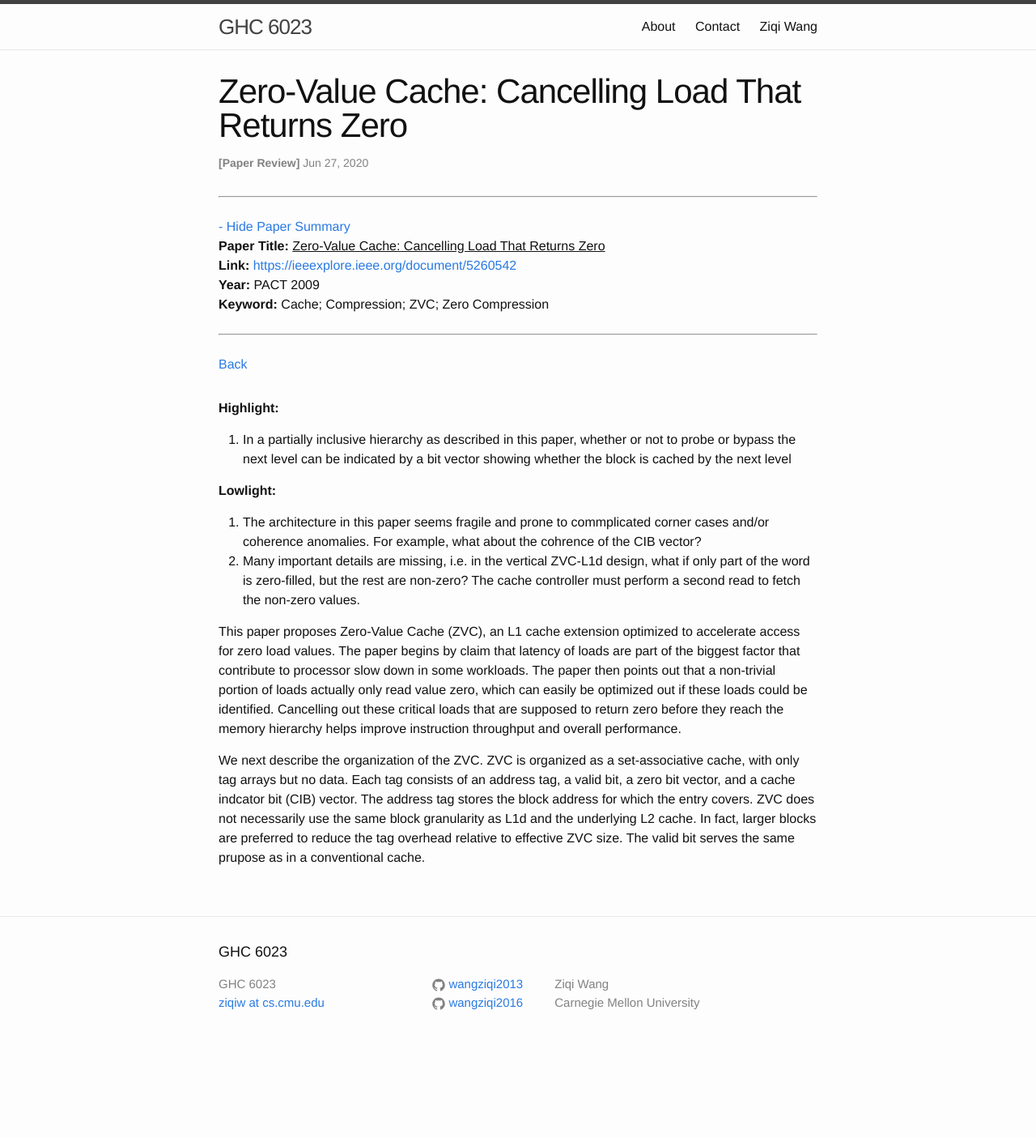
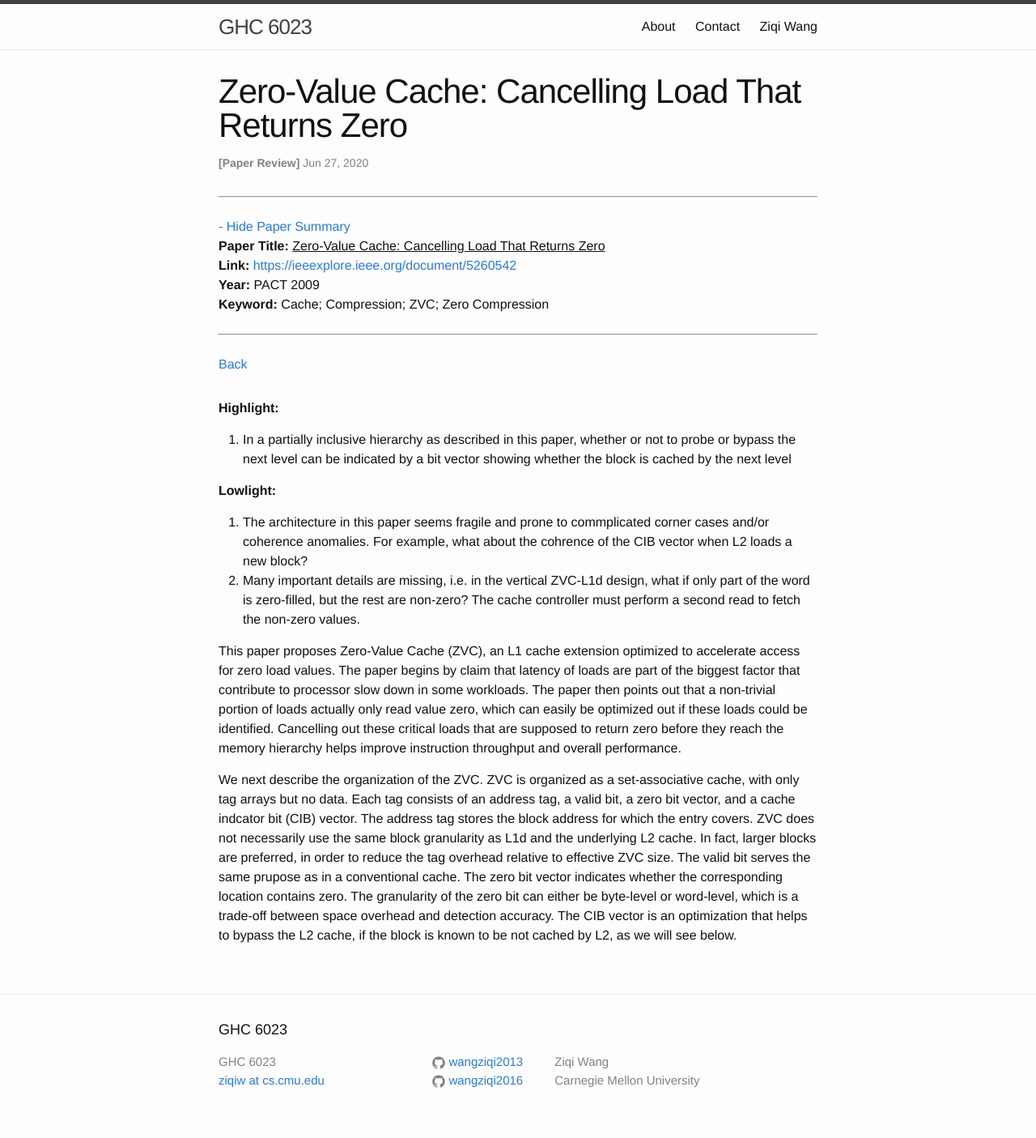
Before and after one commit to wangziqi2013/wangziqi2013.github.io, a Jekyll site: the page built from _posts/2020-06-26-zvc.markdown, in a window 1280 px wide. Shown: the whole page at 81% size. Built offline with Jekyll 4.4.1, drawn with Linux system fonts in a browser that asks for light colours; before the commit the page ends 1309 px from its top, so only the background shows below that.

Commit message:
Finish organization

```diff
--- a/_posts/2020-06-26-zvc.markdown
+++ b/_posts/2020-06-26-zvc.markdown
@@ -21,7 +21,7 @@ version_mgmt:
 **Lowlight:**
 
 1. The architecture in this paper seems fragile and prone to commplicated corner cases and/or coherence anomalies.
-   For example, what about the cohrence of the CIB vector?
+   For example, what about the cohrence of the CIB vector when L2 loads a new block?
 2. Many important details are missing, i.e. in the vertical ZVC-L1d design, what if only part of the word is zero-filled,
    but the rest are non-zero? The cache controller must perform a second read to fetch the non-zero values.
 
@@ -34,5 +34,8 @@ return zero before they reach the memory hierarchy helps improve instruction thr
 We next describe the organization of the ZVC. ZVC is organized as a set-associative cache, with only tag arrays but no
 data. Each tag consists of an address tag, a valid bit, a zero bit vector, and a cache indcator bit (CIB) vector.
 The address tag stores the block address for which the entry covers. ZVC does not necessarily use the same block
-granularity as L1d and the underlying L2 cache. In fact, larger blocks are preferred to reduce the tag overhead relative
-to effective ZVC size. The valid bit serves the same prupose as in a conventional cache.
+granularity as L1d and the underlying L2 cache. In fact, larger blocks are preferred, in order to reduce the tag overhead
+relative to effective ZVC size. The valid bit serves the same prupose as in a conventional cache. The zero bit vector
+indicates whether the corresponding location contains zero. The granularity of the zero bit can either be byte-level
+or word-level, which is a trade-off between space overhead and detection accuracy. The CIB vector is an optimization
+that helps to bypass the L2 cache, if the block is known to be not cached by L2, as we will see below.
```
